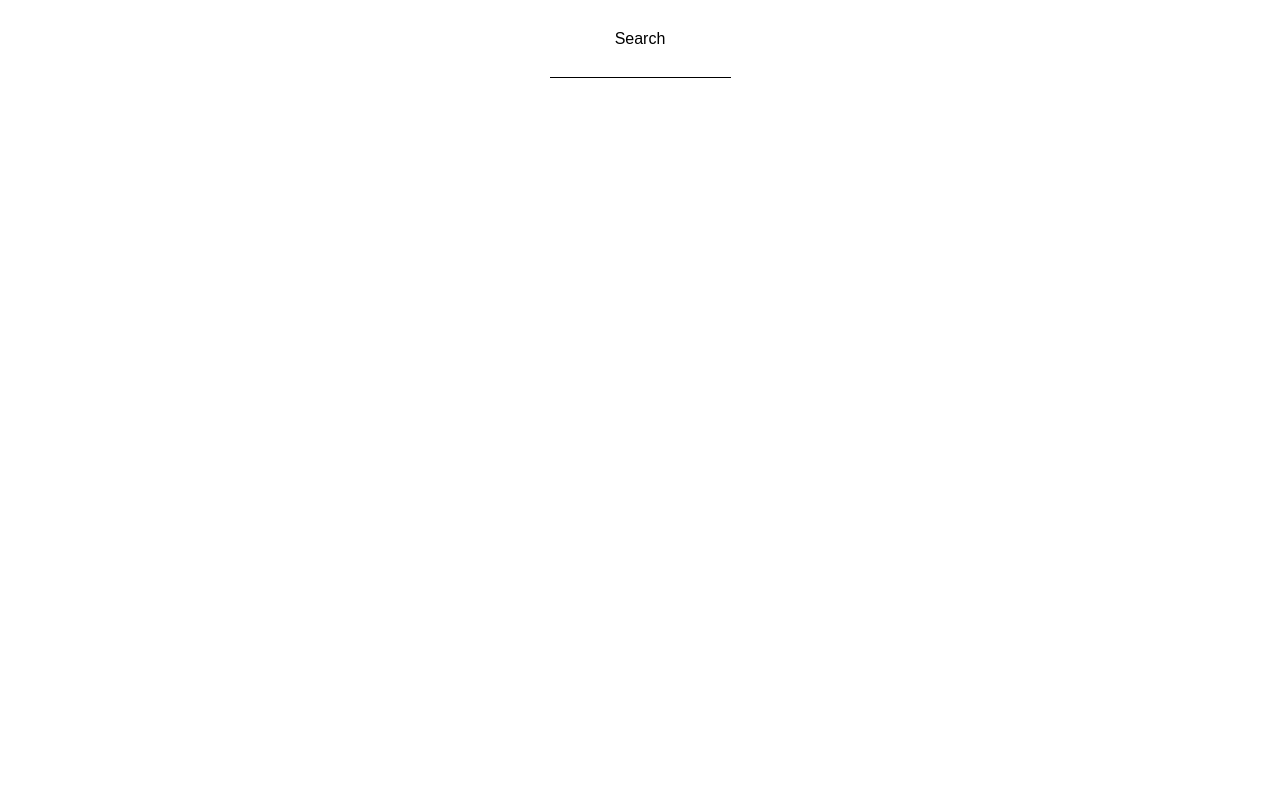
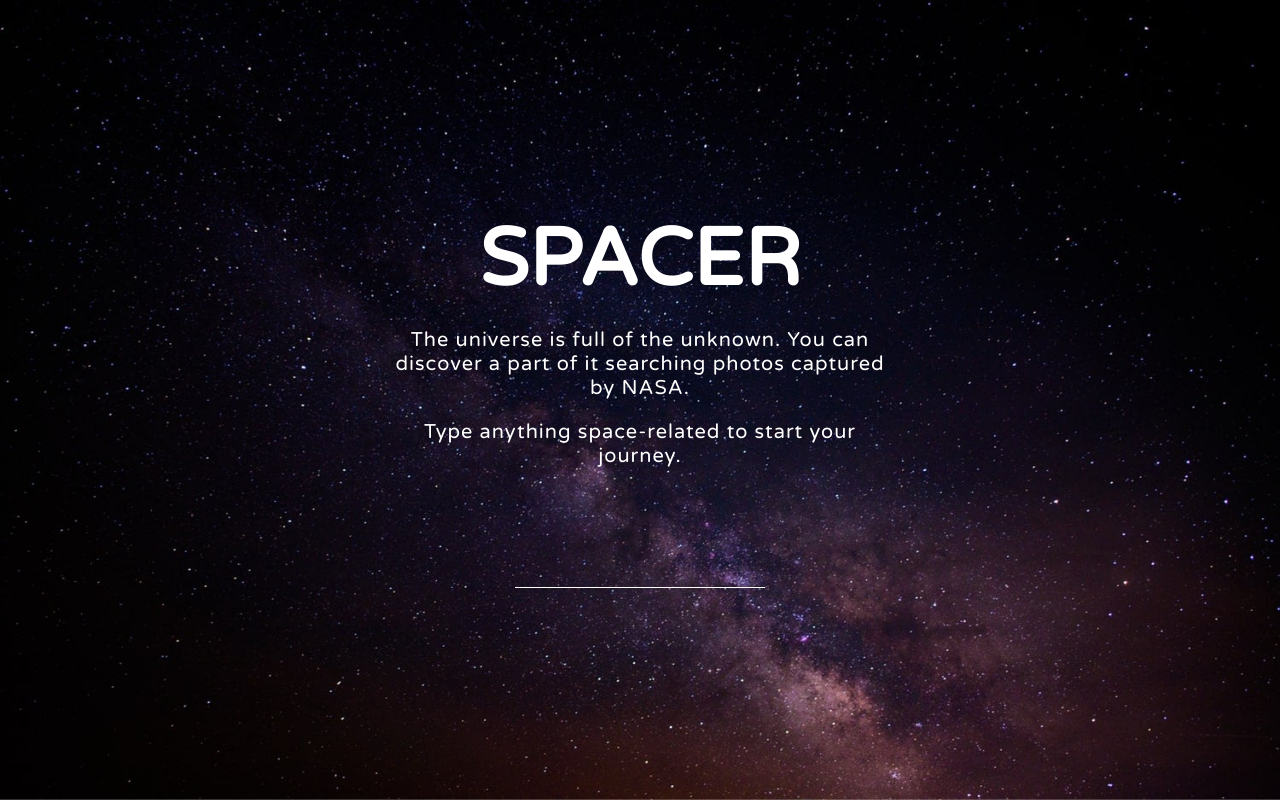
Before and after one commit to kropidlowska-okraska/spacer-copied-from-helloroman, a Vue app: page /#/ in a window 1280 px wide. Built offline with nearby package versions, Linux system fonts and the light colour scheme.

Commit message:
Add all components to the main view

```diff
--- a/src/views/Search.vue
+++ b/src/views/Search.vue
@@ -1,20 +1,29 @@
 <template>
-  <div class="wrapper">
-    <div class="search">
-      <label for="search">Search</label>
-      <input
-        type="text"
-        name="search"
-        id="search"
-        v-model="searchValue"
-        @input="handleInput"
-       />
+  <div :class="[{flexStart: step === 1}, 'wrapper']">
+    <transition name="slide ">
+      <img src="../assets/spacer_logo.svg" alt="Logo" class="logo" v-if="step === 1" />
+    </transition>
+    <transition name="fade">
+      <HeroImage v-if="step === 0"/>
+    </transition>
+    <Claim v-if="step === 0"/>
+    <SearchInput v-model="searchValue" @input="handleInput" :dark="step === 1"/>
+    <div class="results" v-if="results && !loading && step === 1 ">
+      <Item
+        v-for="item in results"
+        :key="item.data[0].nasa_id"
+        :item="item"
+        @click.native="handleModalOpen(item)"
+      />
     </div>
-    <ul>
-      <li v-for="result in results" :key="result.data[0].nasa_id">
-        {{ result.data[0] }}
-      </li>
-    </ul>
+    <div class="loading"
+         v-if="step === 1 && loading"
+    ><div></div><div></div><div></div><div></div></div>
+    <Modal
+      v-if="modalOpen"
+      :item="modalItem"
+      @closeModal="modalOpen = false"
+    />
   </div>
 </template>
 
@@ -22,22 +31,46 @@
 // @ is an alias to /src
 import axios from 'axios';
 import debounce from 'lodash.debounce';
+import Claim from '@/components/Claim.vue';
+import SearchInput from '@/components/SearchInput.vue';
+import HeroImage from '@/components/HeroImage.vue';
+import Item from '@/components/Item.vue';
+import Modal from '@/components/Modal.vue';
 
 const API_NASA = 'https://images-api.nasa.gov/search';
 
 export default {
   name: 'Search',
+  components: {
+    Modal,
+    HeroImage,
+    SearchInput,
+    Claim,
+    Item,
+  },
   data() {
     return {
+      modalOpen: false,
+      modalItem: null,
+      loading: false,
+      step: 0,
       searchValue: '',
       results: [],
     };
   },
   methods: {
+    handleModalOpen(item) {
+      this.modalOpen = true;
+      this.modalItem = item;
+    },
+
     handleInput: debounce(function () {
+      this.loading = true;
       axios.get(`${API_NASA}?q=${this.searchValue}&media_type=image`)
         .then((response) => {
           this.results = response.data.collection.items;
+          this.loading = false;
+          this.step = 1;
         })
         .catch(error => console.log(error));
     }, 500),
@@ -47,28 +80,88 @@
 
 <style lang="scss" scoped>
   .wrapper {
+    position: relative;
     display: flex;
     flex-direction: column;
     align-items: center;
+    justify-content: center;
     width: 100%;
+    min-height: 100vh;
     margin: 0;
     padding: 30px;
   }
 
-  .search {
-    display: flex;
-    flex-direction: column;
-    align-items: center;
-    width: 250px;
+  .flexStart {
+    justify-content: flex-start;
+    padding: 0;
+  }
 
-    label {
-      font-family: Montserrat, sans-serif;
+  .logo {
+    position: absolute;
+    top: 30px;
+    width: 100px;
+  }
+
+  .results {
+    width: 80%;
+    display: grid;
+    grid-template-columns: 1fr 1fr;
+    grid-gap: 20px;
+    padding-top: 40px;
+
+    @media (min-width: 768px) {
+      grid-template-columns: 1fr 1fr 1fr;
     }
+  }
 
-    input {
-      height: 30px;
-      border: 0;
-      border-bottom: 1px solid black;
+  .fade-enter-active, .fade-leave-active {
+    transition: opacity .3s ease;
+  }
+  .fade-enter, .fade-leave-to  {
+    opacity: 0;
+  }
+
+  .slide-enter-active, .slide-leave-active {
+    transition: margin-top  .3s ease;
+  }
+  .slide-enter, .slide-leave-to  {
+    margin-top: -50px ;
+  }
+
+  .loading {
+    display: inline-block;
+    position: relative;
+    width: 64px;
+    height: 64px;
+    margin-top: 60px;
+  }
+  .loading div {
+    box-sizing: border-box;
+    display: block;
+    position: absolute;
+    width: 51px;
+    height: 51px;
+    margin: 6px;
+    border: 6px solid darkblue;
+    border-radius: 50%;
+    animation: loading 1.2s cubic-bezier(0.5, 0, 0.5, 1) infinite;
+    border-color: darkblue transparent transparent transparent;
+  }
+  .loading div:nth-child(1) {
+    animation-delay: -0.45s;
+  }
+  .loading div:nth-child(2) {
+    animation-delay: -0.3s;
+  }
+  .loading div:nth-child(3) {
+    animation-delay: -0.15s;
+  }
+  @keyframes loading {
+    0% {
+      transform: rotate(0deg);
+    }
+    100% {
+      transform: rotate(360deg);
     }
   }
 </style>
```
